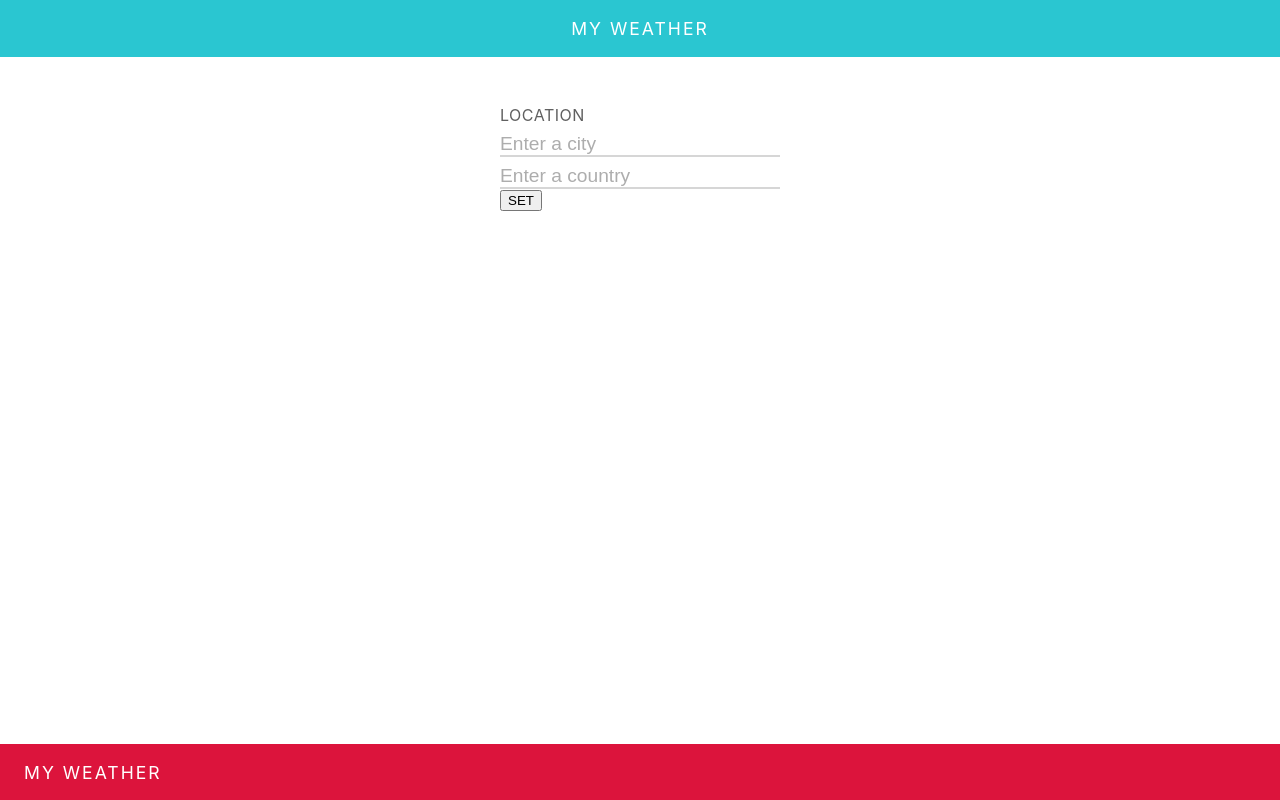
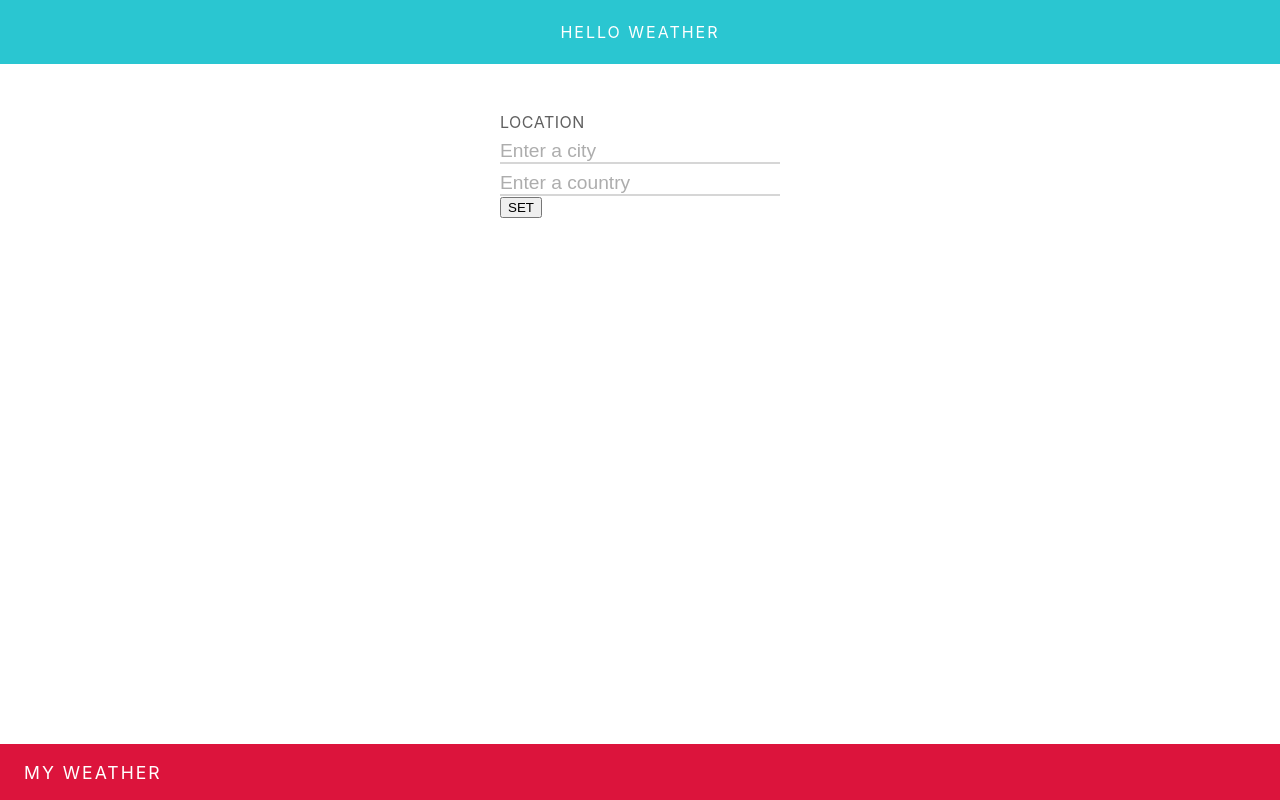
Before and after one commit to guanchen18/know-weather-react-app, a React (Create React App) app: page / in a window 1280 px wide. Shown: the top 800 px of the page. Built offline with nearby package versions, Linux system fonts and the light colour scheme.

Commit message:
Modify header

```diff
--- a/src/components/Header/Header.js
+++ b/src/components/Header/Header.js
@@ -6,7 +6,8 @@ import Logo from '../../elements/Logo/Logo';
 const header = (props) => {
     return(
         <header className={classes.Header} style={{backgroundColor: props.color}}>
-            <Logo colorScheme={'light'} clicked={props.onClickHandler} />
+            {/* <Logo colorScheme={'light'} clicked={props.onClickHandler} /> */}
+            <p className={classes.Logo}>hello weather</p>
         </header>
     );
 }
--- a/src/components/Header/Header.module.css
+++ b/src/components/Header/Header.module.css
@@ -11,6 +11,16 @@
     -ms-transition: background-color .5s ease-out;
     transition: background-color .5s ease-out;
 }
+.Logo {
+    width: auto;
+    font-size: 1rem;
+    line-height: 100%;
+    text-transform: uppercase;
+    font-weight: normal;
+    letter-spacing: +2px;
+    white-space: nowrap;
+    color: #ffffff;
+}
 @media only screen and (min-width:600px) {
     .Header {
         justify-content: center;
```
